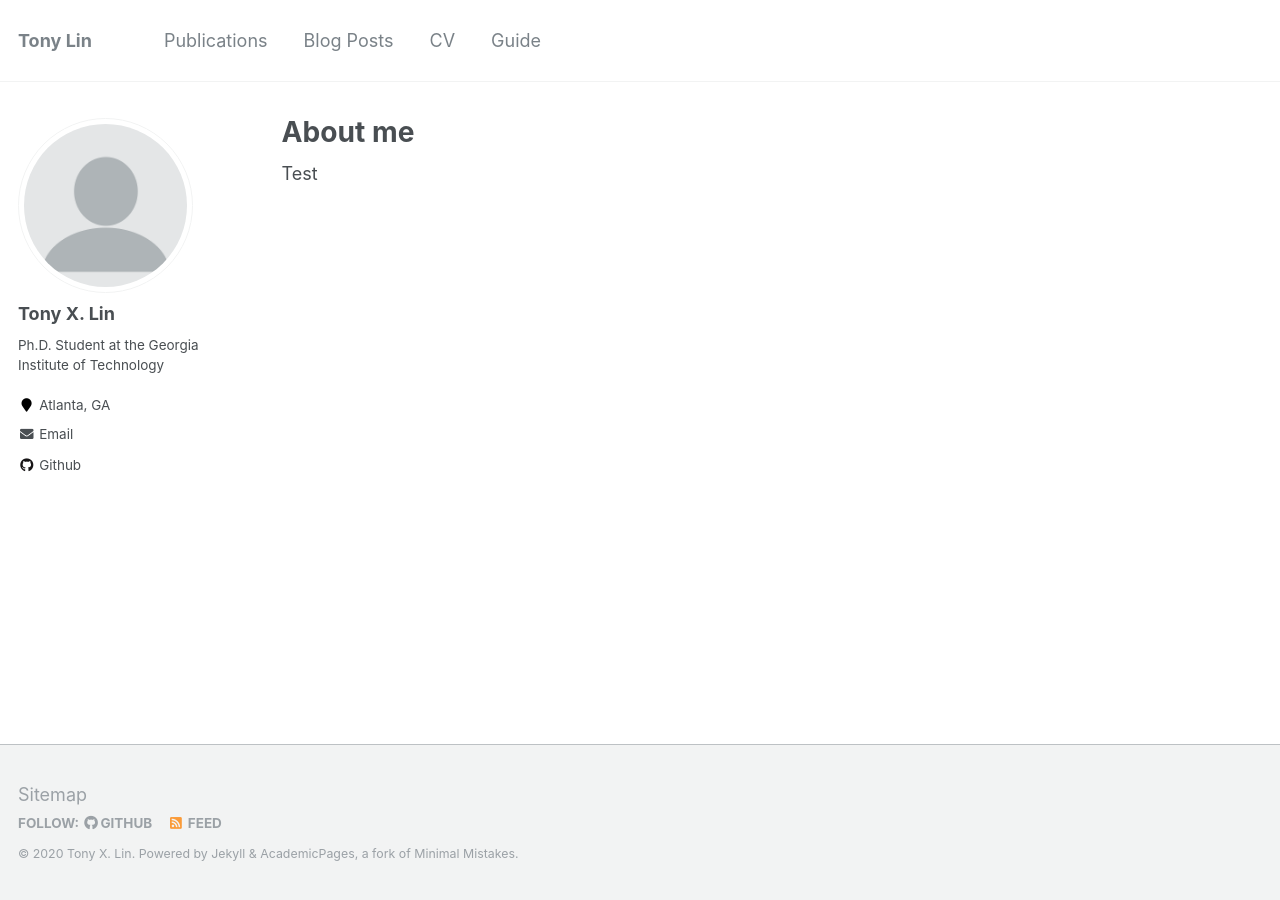
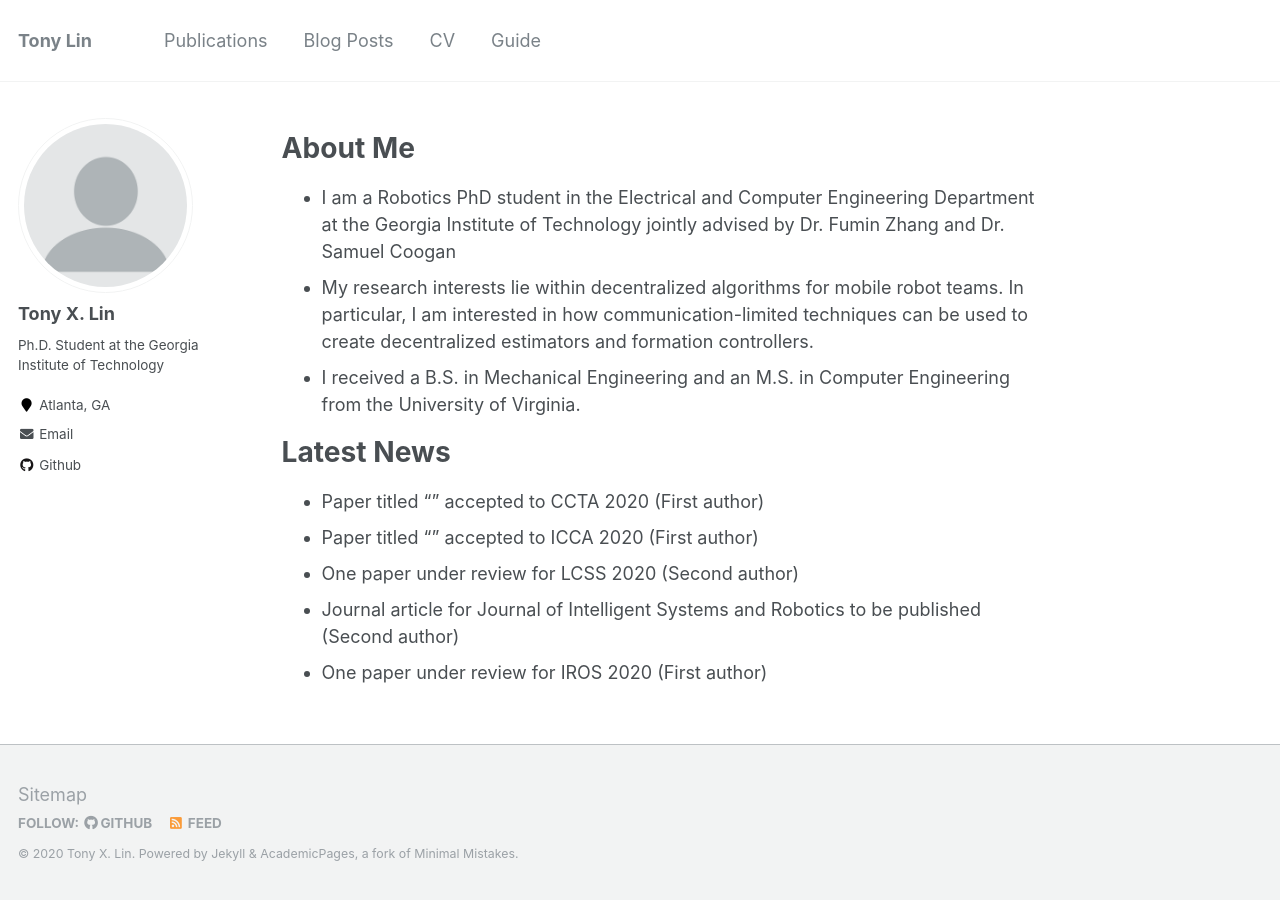
Before and after one commit to tony-x-lin/tony-x-lin.github.io, a Jekyll site: the page built from _pages/about.md, in a window 1280 px wide. Built offline with Jekyll 4.4.1, drawn with Linux system fonts in a browser that asks for light colours.

Commit message:
Update about.md

```diff
--- a/_pages/about.md
+++ b/_pages/about.md
@@ -1,11 +1,20 @@
 ---
 permalink: /
-title: "About me"
-excerpt: "About me"
+title: ""
+excerpt: ""
 author_profile: true
 redirect_from:
   - /about/
   - /about.html
 ---
+# About Me
+* I am a Robotics PhD student in the Electrical and Computer Engineering Department at the Georgia Institute of Technology jointly advised by Dr. Fumin Zhang and Dr. Samuel Coogan
+* My research interests lie within decentralized algorithms for mobile robot teams. In particular, I am interested in how communication-limited techniques can be used to create decentralized estimators and formation controllers.
+* I received a B.S. in Mechanical Engineering and an M.S. in Computer Engineering from the University of Virginia.
 
-Test
+# Latest News
+* Paper titled "" accepted to CCTA 2020 (First author)
+* Paper titled "" accepted to ICCA 2020 (First author)
+* One paper under review for LCSS 2020 (Second author)
+* Journal article for Journal of Intelligent Systems and Robotics to be published (Second author)
+* One paper under review for IROS 2020 (First author)
```
